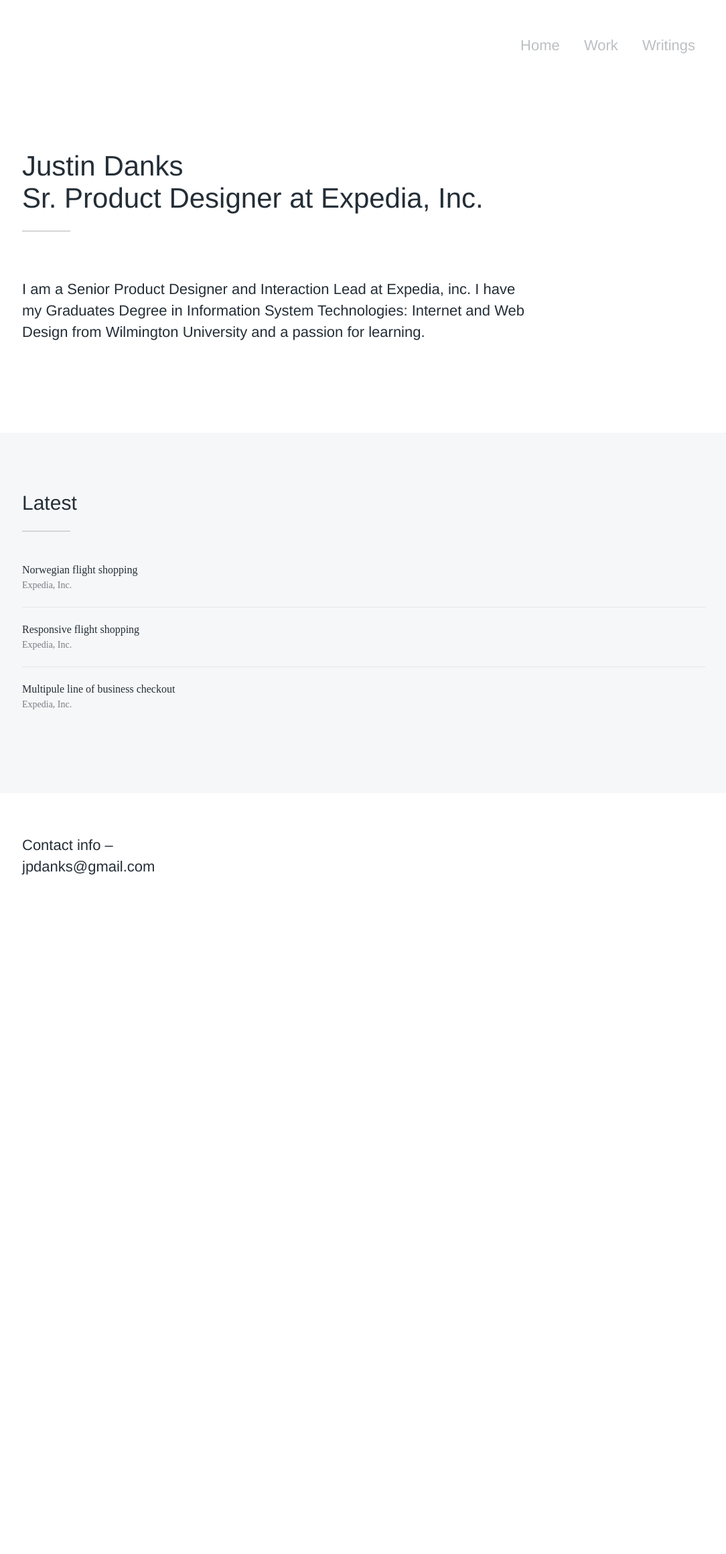
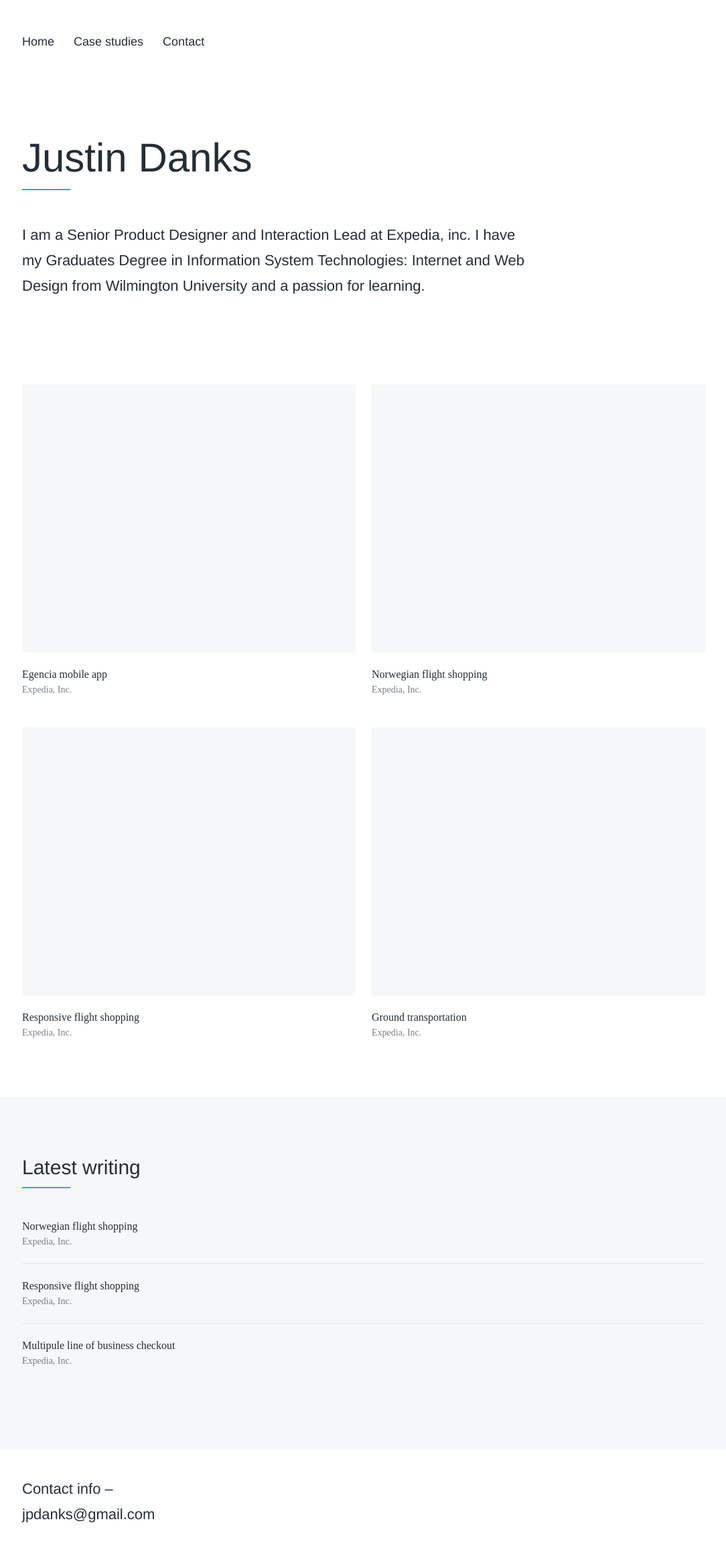
Before and after one commit to jpdanks/jpdanks.github.io, a Jekyll site: the page built from index.html, in a window 1280 px wide. Shown: the whole page at 67% size, without its empty margins (97-1181 px from the left). Built offline with Jekyll 4.4.1, drawn with Linux system fonts in a browser that asks for light colours; before the commit the page ends 1372 px from its top, so only the background shows below that.

Commit message:
added work grid to home screen

```diff
--- a/_layouts/default.html
+++ b/_layouts/default.html
@@ -20,10 +20,10 @@
                     <a class="extra" href="/index.html">Home</a>
                   </li>
                   <li>
-                    <a class="extra" href="/work.html">Work</a>
+                    <a class="extra" href="/work.html">Case studies</a>
                   </li>
                   <li>
-                    <a class="extra" href="/blog.html">Writings</a>
+                    <a class="extra" href="/blog.html">Contact</a>
                   </li>
                 </ul>
               </nav>
--- a/css/style.css
+++ b/css/style.css
@@ -395,7 +395,8 @@
   float: left;
   display: block;
   margin-right: 2.35765%;
-  width: 48.82117%; }
+  width: 48.82117%;
+  margin-bottom: 3rem; }
   .grid-item:last-child {
     margin-right: 0; }
   .grid-item .grid-image {
@@ -403,6 +404,8 @@
     width: 100%;
     background: #f6f7f8;
     margin-bottom: 1.5rem; }
+  .grid-item:hover .grid-image {
+    box-shadow: 0 0 25px rgba(0, 0, 0, 0.125); }
 
 /*
 Link styles
@@ -455,27 +458,28 @@
 Typography
 -------------------------- */
 p {
+  margin: 0;
   padding-top: 3rem;
   float: left;
   display: block;
   margin-right: 2.35765%;
   width: 74.41059%;
   font-size: 1.375rem;
-  line-height: 2rem; }
+  line-height: 2.375rem; }
   p:last-child {
     margin-right: 0; }
 
 h1.page-title {
   margin: 0;
   font-weight: 500;
-  font-size: 2.625rem; }
+  font-size: 3.75rem; }
   h1.page-title:after {
     content: " ";
-    background: #D6D6D6;
+    background: #419BF9;
     width: 4.5rem;
     display: block;
     height: 0.125rem;
-    margin-top: 1.5rem; }
+    margin-top: 0.75rem; }
 
 h2.page-title {
   margin: 0;
@@ -483,11 +487,11 @@
   font-size: 1.875rem; }
   h2.page-title:after {
     content: " ";
-    background: #D6D6D6;
+    background: #419BF9;
     width: 4.5rem;
     display: block;
     height: 0.125rem;
-    margin-top: 1.5rem; }
+    margin-top: 0.75rem; }
 
 .project-name {
   font-family: "Andale Mono", monospace-font; }
@@ -499,7 +503,7 @@
   opacity: .6; }
 
 /*
- The Header across the site
+ Navigation
  ===================================== */
 .navigation {
   padding: 0;
@@ -516,18 +520,14 @@
     margin-right: 2.35765%;
     width: 100%;
     float: right;
-    font-size: 1.375rem;
-    text-align: right;
+    font-size: 1.125rem;
     font-family: "SF UI Display", Helvetica Neue, sans-serif; }
     .navigation .menu:last-child {
       margin-right: 0; }
     .navigation .menu li a {
-      padding: 0.9375rem 0.3125rem;
-      margin: 0 0.625rem;
-      opacity: 0.3;
-      font-weight: 500; }
-      .navigation .menu li a:hover {
-        opacity: 1; }
+      padding: 0.75rem 0 0 0;
+      margin: 0 1.5rem 0 0;
+      font-weight: 400; }
 
 /*
  The Footer across the site
@@ -542,7 +542,7 @@
  Section styles
  ===================================== */
 .headline {
-  padding: 3rem 0 4.5rem 0; }
+  padding: 3rem 0 3rem 0; }
 
 .latest {
   background-color: #f6f7f8;
--- a/index.html
+++ b/index.html
@@ -14,7 +14,7 @@
 <div class="headline">
 	<div class="container">
 		<div class="row">
-			<h1 class="page-title">Justin Danks <br/>Sr. Product Designer at Expedia, Inc. </h1>
+			<h1 class="page-title">Justin Danks</h1>
 			<p>
 				I am a Senior Product Designer and Interaction Lead at Expedia, inc.
 				I have my Graduates Degree in Information System Technologies: Internet
@@ -23,10 +23,38 @@
 		</div>
 	</div>
 </div>
+<div class="work">
+	<div class="container">
+		<div class="row">
+		  <a href="" class="grid-item">
+				<div class="grid-image"></div>
+				<div class="project-name">Egencia mobile app</div>
+				<div class="company-name">Expedia, Inc.</div>
+		  </a>
+		  <a href="" class="grid-item">
+				<div class="grid-image"></div>
+				<div class="project-name">Norwegian flight shopping</div>
+				<div class="company-name">Expedia, Inc.</div>
+		  </a>
+		</div>
+		<div class="row">
+		  <a href="" class="grid-item">
+				<div class="grid-image"></div>
+				<div class="project-name">Responsive flight shopping</div>
+				<div class="company-name">Expedia, Inc.</div>
+		  </a>
+		  <a href="" class="grid-item">
+				<div class="grid-image"></div>
+				<div class="project-name">Ground transportation</div>
+				<div class="company-name">Expedia, Inc.</div>
+		  </a>
+		</div>
+	</div>
+</div>
 <div class="latest">
 	<div class="container">
 		<div class="row">
-			<h2 class="page-title">Latest</h2>
+			<h2 class="page-title">Latest writing</h2>
 			<ul class="latest-list">
 				<li>
 					<a href="">
--- a/scss/components/_variables.scss
+++ b/scss/components/_variables.scss
@@ -4,11 +4,11 @@
 
 $base-body-color:			#ffffff;
 $base-accent-color:		#D6D6D6;
-$bright-accent-color: #53A2FF;
+$bright-accent-color: #419BF9;
 $light-accent-color:  #f6f7f8;
 
 $primary-color:			#4D565F;
-$secondary-color:		#D6D6D6;
+$secondary-color:		$bright-accent-color;
 $hover-color:				#689EBD;
 
 
```
Also changed, not shown: scss/components/_header.scss (+85 -10 lines), scss/components/_layouts.scss (+9 -4 lines), scss/components/_sections.scss (added, +11 -0 lines), 8 other files.
